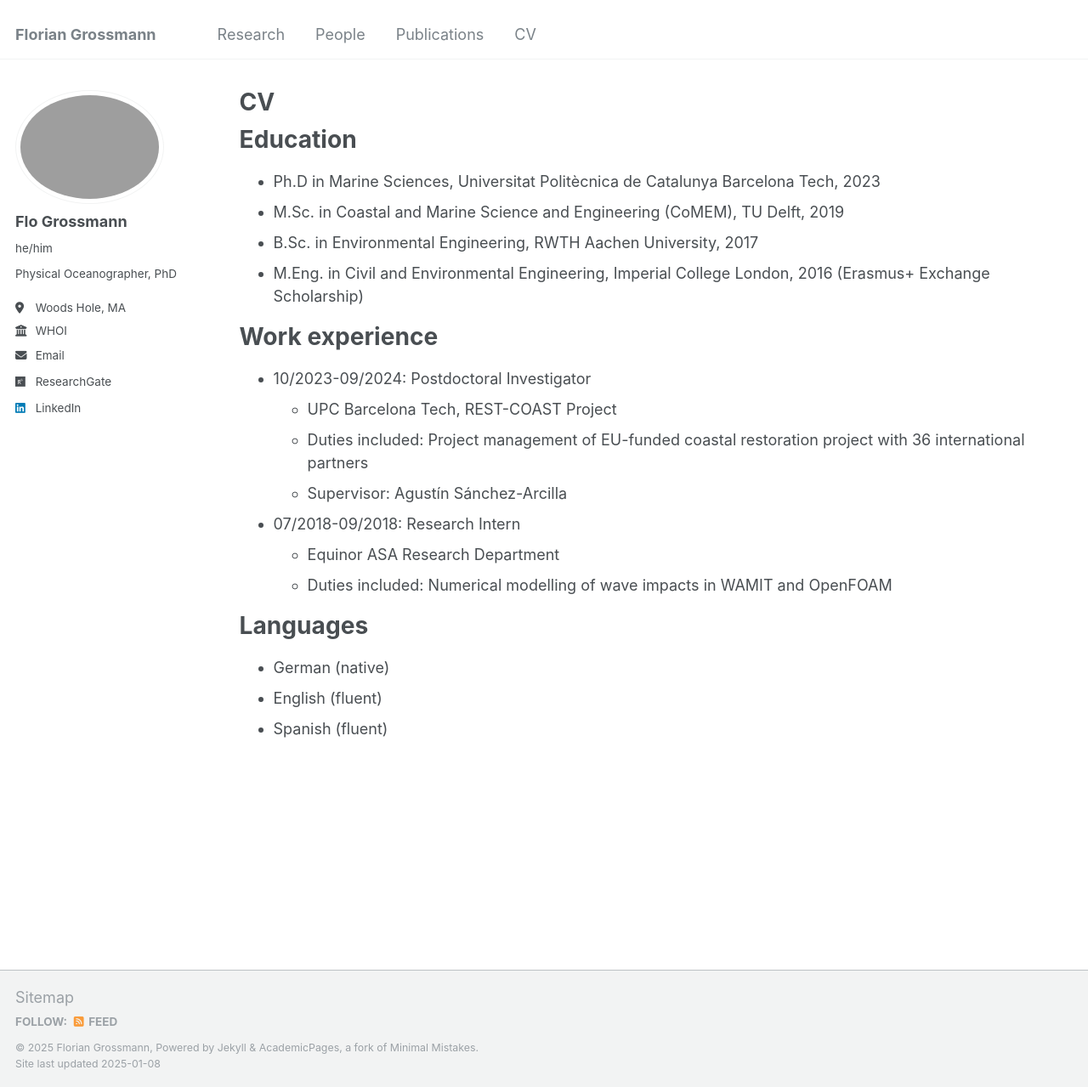
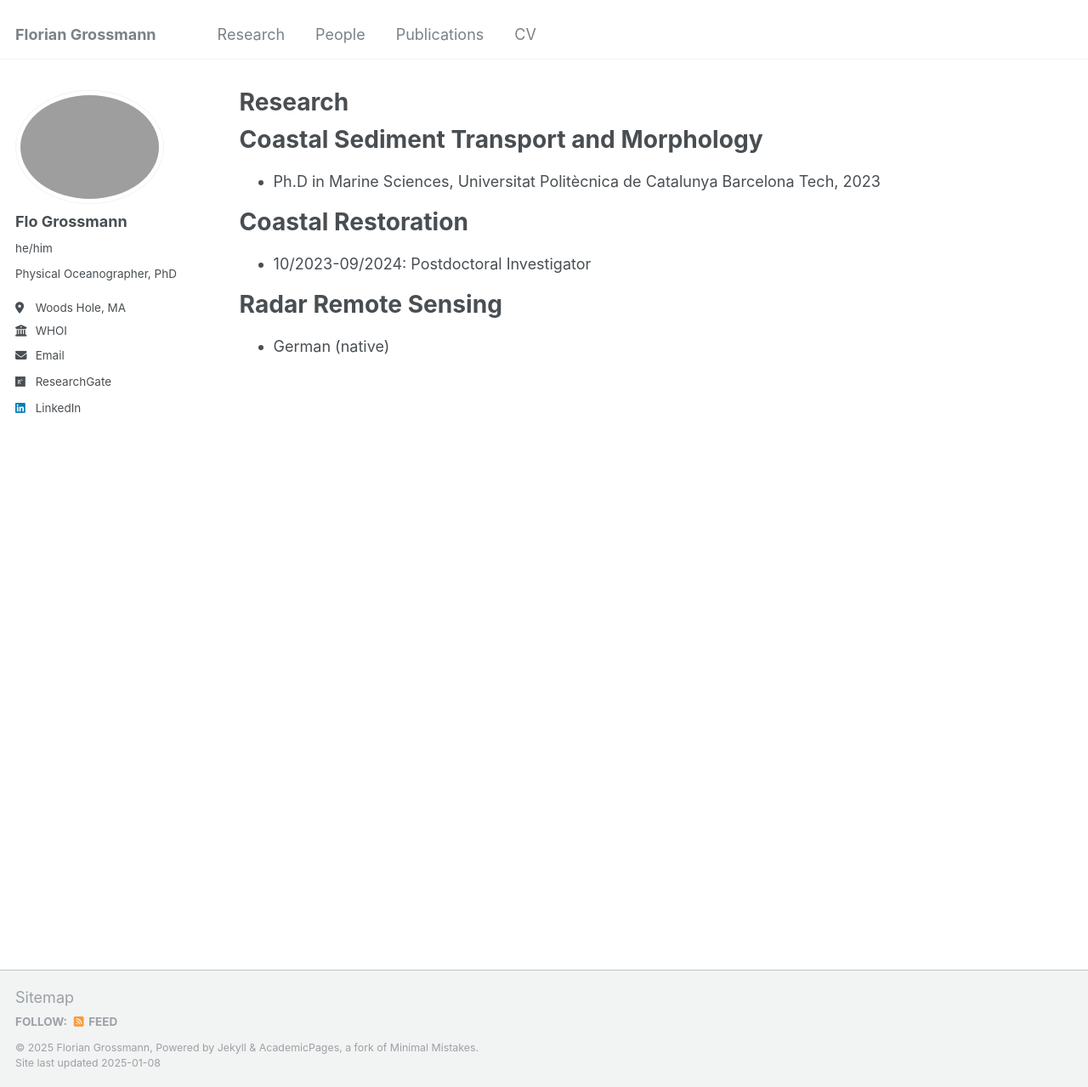
Before and after one commit to FlorianGrossmann/FlorianGrossmann.github.io, a Jekyll site: the page built from _pages/research.md, in a window 1280 px wide and 1279 px high. Shown: the whole window at 85% size. Built offline with Jekyll 4.4.1, drawn with Linux system fonts in a browser that asks for light colours.

Commit message:
Update research.md

```diff
--- a/_pages/research.md
+++ b/_pages/research.md
@@ -1,34 +1,23 @@
 ---
 layout: archive
-title: "CV"
-permalink: /cv/
+title: "Research"
+permalink: /research/
 author_profile: true
-redirect_from:
-  - /resume
+
 ---
 
 {% include base_path %}
 
-Education
+Coastal Sediment Transport and Morphology
 ======
 * Ph.D in Marine Sciences, Universitat Politècnica de Catalunya Barcelona Tech, 2023
-* M.Sc. in Coastal and Marine Science and Engineering (CoMEM), TU Delft, 2019
-* B.Sc. in Environmental Engineering, RWTH Aachen University, 2017
-* M.Eng. in Civil and Environmental Engineering, Imperial College London, 2016 (Erasmus+ Exchange Scholarship)
 
-Work experience
+
+Coastal Restoration
 ======
 * 10/2023-09/2024: Postdoctoral Investigator
-  * UPC Barcelona Tech, REST-COAST Project
-  * Duties included: Project management of EU-funded coastal restoration project with 36 international partners
-  * Supervisor: Agustín Sánchez-Arcilla
 
-* 07/2018-09/2018: Research Intern
-  * Equinor ASA Research Department
-  * Duties included: Numerical modelling of wave impacts in WAMIT and OpenFOAM
 
-Languages
+Radar Remote Sensing
 ======
 * German (native)
-* English (fluent)
-* Spanish (fluent)
```
